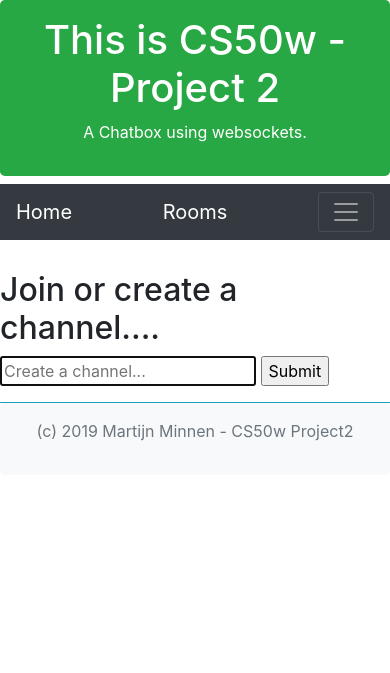
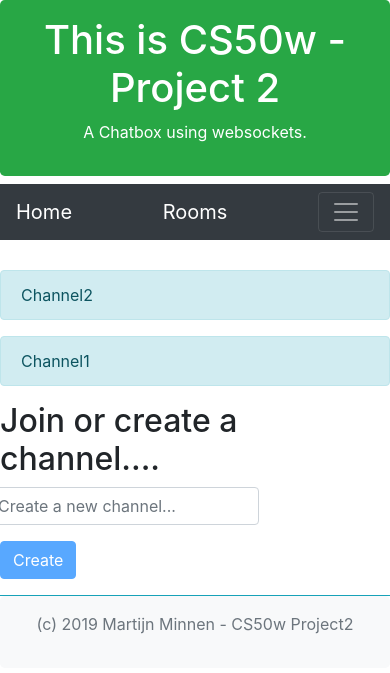
Before and after one commit to mminnen/project2, a Flask app: page /rooms in a window 390 px wide. Shown: the top 673 px of the page. Run offline with Flask 2, Linux system fonts and the light colour scheme; some libraries are stand-ins or nearby versions.

Commit message:
Channel creation working

```diff
--- a/app.py
+++ b/app.py
@@ -1,5 +1,5 @@
 import os
-from flask import Flask, render_template
+from flask import Flask, render_template, request, redirect, url_for
 # from flask_socketio import SocketIO, emit
 
 app = Flask(__name__)
@@ -7,7 +7,7 @@ app = Flask(__name__)
 # app.config["SECRET_KEY"] = os.getenv("SECRET_KEY")
 # socketio = SocketIO(app)
 
-channels = []
+my_channels = {"Channel1", "Channel2"}
 
 @app.route("/")
 def index():
@@ -15,4 +15,10 @@ def index():
 
 @app.route("/rooms")
 def rooms():
-    return render_template("rooms.html")
+    return render_template("rooms.html", my_channels=my_channels)
+
+@app.route("/channels", methods=['POST'])
+def channels():
+    new_channel = request.form.get('new_channel')
+    my_channels.add(new_channel)
+    return redirect(url_for("rooms"))
--- /dev/null
+++ b/static/rooms.js
@@ -0,0 +1,14 @@
+document.addEventListener('DOMContentLoaded', () => {
+
+                // By default, submit button is disabled
+                document.querySelector('#submit_channel').disabled = true;
+
+                // Enable button only if there is text in the input field
+                document.querySelector('#channel_name').onkeyup = () => {
+                    if (document.querySelector('#channel_name').value.length > 2)
+                        document.querySelector('#submit_channel').disabled = false;
+                    else
+                        document.querySelector('#submit_channel').disabled = true;
+                };
+
+            });
--- a/templates/rooms.html
+++ b/templates/rooms.html
@@ -1,8 +1,7 @@
 {% extends "layout.html" %}
 
-
 {% block script %}
-<script src="{{ url_for('static', filename='channel.js') }}"></script>
+<script src="{{ url_for('static', filename='rooms.js') }}"></script>
 {% endblock %}
 {% block head %}
 {% endblock %}
@@ -14,13 +13,25 @@
  <h1>This is CS50w - Project 2</h1>
  <p>A Chatbox using websockets.</p>
 {% endblock %}
-
+{% block sidebar_left %}
+ {% for each_channel in my_channels %}
+  <div class="alert alert-info">
+  {{ each_channel }}
+  </div>
+ {% endfor %}
+{% endblock %}
 {% block body %}
 <h2>Join or create a channel....</h2>
 <h5 id="welcome_message"></h5>
-<form id="form">
-<input id="channel" autocomplete="off" autofocus placeholder="Create a channel..." type="text">
-<input id="submit" type="submit">
+<form id="form" action="{{ url_for('channels') }}" method="post">
+<div class="form-group row">
+<div class="col-xs-2">
+<input id=channel_name class="form-control" type="text" name="new_channel" placeholder="Create a new channel...">
+</div>
+</div>
+<div class="form-group">
+<button id=submit_channel class="btn btn-primary">Create</button>
+</div>
 </form>
 <p></p>
 {% endblock %}
```
Also changed, not shown: 2 other files.
